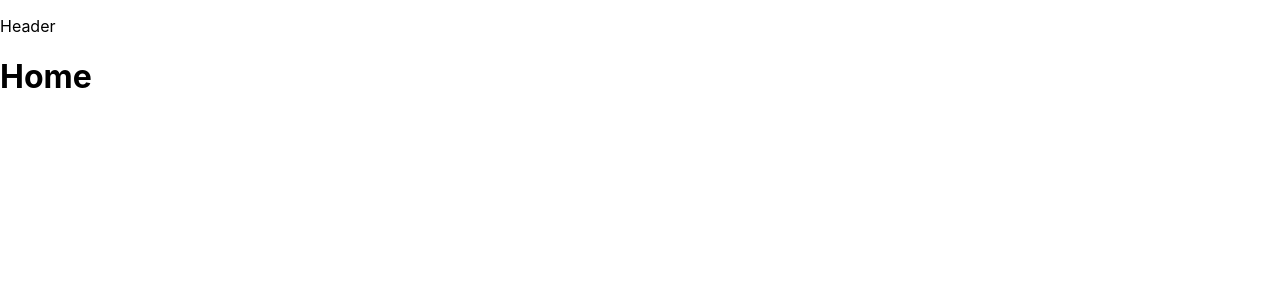
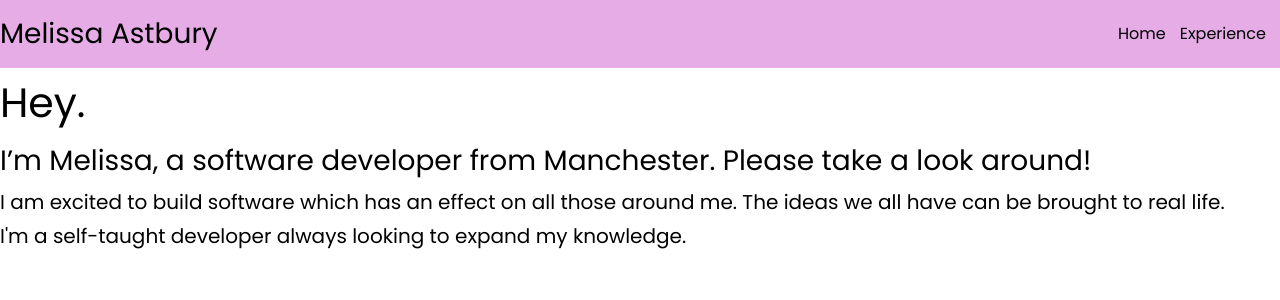
Before and after one commit to Mohammad-haydar/my-react-site, a React (Create React App) app: page / in a window 1280 px wide. Shown: the top 300 px of the page. Built offline with nearby package versions, Linux system fonts and the light colour scheme.

Commit message:
introducing sass

```diff
--- a/public/index.html
+++ b/public/index.html
@@ -24,6 +24,10 @@
       work correctly both with client-side routing and a non-root public URL.
       Learn how to configure a non-root public URL by running `npm run build`.
     -->
+    <link
+      href="https://fonts.googleapis.com/css?family=Poppins&display=swap"
+      rel="stylesheet"
+    />
     <title>React App</title>
   </head>
   <body>
--- a/src/components/Header/Header.js
+++ b/src/components/Header/Header.js
@@ -1,9 +1,38 @@
-import React from 'react';
+import React from "react";
+import { NavLink } from "react-router-dom";
+
+// import HeaderItem from "./HeaderItem/HeaderItem";
+import "./Header.scss";
 
 const Header = () => {
-    return (
-        <p>Header</p>
-    )
+  return (
+    <header>
+      <div className="wrapper">
+        <nav className="nav-container">
+          <h3>Melissa Astbury</h3>
+          <ul>
+            <li className="nav-item">
+              <NavLink to="/" exact activeClassName="nav-item active">
+                Home
+              </NavLink>
+            </li>
+            <li className="nav-item">
+              <NavLink to="/experience" exact activeClassName="nav-item active">
+                Experience
+              </NavLink>
+            </li>
+          </ul>
+        </nav>
+      </div>
+    </header>
+  );
 };
 
 export default Header;
+
+//   <HeaderItem link="/" exact>
+//               Home
+//             </HeaderItem>
+//             <HeaderItem link="/experience" exact>
+//               Experience
+//             </HeaderItem>
--- a/src/components/Header/Header.scss
+++ b/src/components/Header/Header.scss
@@ -0,0 +1,19 @@
+header {
+  background-color: #e6ace6;
+}
+
+.nav-container {
+  display: flex;
+  justify-content: space-between;
+  padding: 10px 0;
+
+  ul {
+    display: flex;
+    flex-direction: row;
+    align-items: center;
+
+    li:not(:first-child) {
+      margin: 0 14px;
+    }
+  }
+}
--- a/src/containers/Home/Home.js
+++ b/src/containers/Home/Home.js
@@ -1,13 +1,28 @@
-import React from 'react';
+import React from "react";
 
-import './Home.scss';
+import "./Home.scss";
 
 const Home = () => {
-    return (
-        <React.Fragment>
-            <h1>Home</h1>
-        </React.Fragment>
-    )
+  return (
+    <section>
+      <div className="wrapper">
+        <article className="home-container">
+          <h1>Hey.</h1>
+          <h3>
+            I’m Melissa, a software developer from Manchester. Please take a
+            look around!
+          </h3>
+          <p>
+            I am excited to build software which has an effect on all those
+            around me. The ideas we all have can be brought to real life.
+          </p>
+          <p>
+            I'm a self-taught developer always looking to expand my knowledge.
+          </p>
+        </article>
+      </div>
+    </section>
+  );
 };
 
 export default Home;
--- a/src/index.scss
+++ b/src/index.scss
@@ -1,13 +1,133 @@
+/*** box sizing border-box for all elements ***/
+*,
+*::before,
+*::after {
+  box-sizing: border-box;
+}
+a {
+  text-decoration: none;
+  color: inherit;
+  cursor: pointer;
+}
+button {
+  background-color: transparent;
+  color: inherit;
+  border-width: 0;
+  padding: 0;
+  cursor: pointer;
+}
+figure {
+  margin: 0;
+}
+input::-moz-focus-inner {
+  border: 0;
+  padding: 0;
+  margin: 0;
+}
+ul,
+ol,
+dd {
+  margin: 0;
+  padding: 0;
+  list-style: none;
+}
+h1,
+h2,
+h3,
+h4,
+h5,
+h6 {
+  margin: 0;
+  font-size: inherit;
+  font-weight: inherit;
+}
+p {
+  margin: 0;
+}
+cite {
+  font-style: normal;
+}
+fieldset {
+  border-width: 0;
+  padding: 0;
+  margin: 0;
+}
+
 body {
   margin: 0;
-  font-family: -apple-system, BlinkMacSystemFont, 'Segoe UI', 'Roboto', 'Oxygen',
-    'Ubuntu', 'Cantarell', 'Fira Sans', 'Droid Sans', 'Helvetica Neue',
-    sans-serif;
+  font-family: "Poppins", sans-serif;
   -webkit-font-smoothing: antialiased;
   -moz-osx-font-smoothing: grayscale;
 }
 
 code {
-  font-family: source-code-pro, Menlo, Monaco, Consolas, 'Courier New',
+  font-family: source-code-pro, Menlo, Monaco, Consolas, "Courier New",
     monospace;
 }
+
+// Predefined Break-points
+$mediaMaxWidth: 1260px;
+$mediaTabletWidth: 960px;
+$mediaMinWidth: 480px;
+
+h1 {
+  font-size: 32px;
+  line-height: 1.7;
+
+  @media screen and (min-width: $mediaMinWidth) and (max-width: $mediaTabletWidth) {
+    font-size: 36px;
+  }
+
+  @media screen and (min-width: $mediaTabletWidth) {
+    font-size: 41px;
+  }
+}
+
+h2 {
+  font-size: 24px;
+  line-height: 1.7;
+
+  @media screen and (min-width: $mediaMinWidth) and (max-width: $mediaTabletWidth) {
+    font-size: 28px;
+  }
+
+  @media screen and (min-width: $mediaTabletWidth) {
+    font-size: 34px;
+  }
+}
+
+h3 {
+  font-size: 20px;
+  line-height: 1.7;
+
+  @media screen and (min-width: $mediaMinWidth) and (max-width: $mediaTabletWidth) {
+    font-size: 22px;
+  }
+
+  @media screen and (min-width: $mediaTabletWidth) {
+    font-size: 28px;
+  }
+}
+
+h4 {
+  font-size: 20px;
+  line-height: 1.7;
+
+  @media screen and (min-width: $mediaTabletWidth) {
+    font-size: 26px;
+  }
+}
+
+p {
+  font-size: 18px;
+  line-height: 1.7;
+
+  @media screen and (min-width: $mediaTabletWidth) {
+    font-size: 20px;
+  }
+}
+
+.wrapper {
+  max-width: 1280px;
+  margin: 0 auto;
+}
```
Also changed, not shown: src/App.js (+10 -12 lines).
